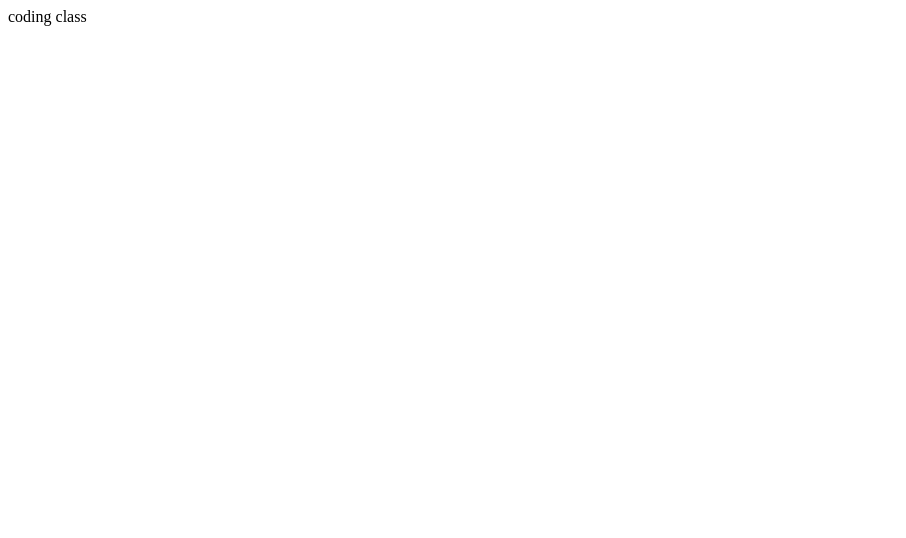
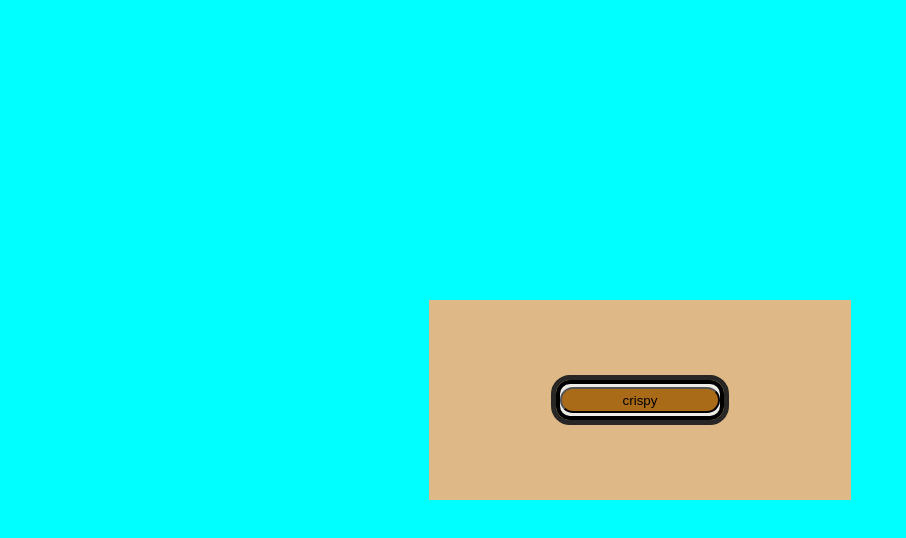
Before and after one commit to T-Martins1/coding_class, a plain HTML site: page index.html in a window 1280 px wide. Shown: the whole page, without its empty margins (0-906 px from the left). Drawn offline with Linux system fonts and the light colour scheme.

Commit message:
coding_class

```diff
--- a/index.html
+++ b/index.html
@@ -5,9 +5,16 @@
     <meta http-equiv="X-UA-Compatible" content="IE=edge">
     <meta name="viewport" content="width=device-width, initial-scale=1.0">
     <title>Document</title>
+    <link rel="stylesheet" href="main.css">
 </head>
 <body>
-     coding class
+    <section>
+        <div class="bar">
+            <div class="buttonDiv">
+                <button>crispy</button>
+            </div>
+        </div>
+    </section>
 
 </body>
 </html>
--- a/main.css
+++ b/main.css
@@ -0,0 +1,43 @@
+*{
+    margin: 0;
+    padding: 0;
+    box-sizing: border-box;
+}
+section{
+    width: 100%;
+    height: 100vh;
+    background-color: aqua;
+    display: flex;
+    align-items: center;
+    justify-content: center;
+}
+.bar{
+    width: 33%;
+    height: 25%;
+    background-color: burlywood;
+    display: flex;
+    align-items: center;
+    justify-content: center;
+}
+button{
+    width: 100%;
+    height:80%;
+    background-color: rgb(170, 107, 25);
+    font-size: 18x;
+    border-radius: 14px;
+}
+.buttonDiv{
+    width: 40%;
+    height: 20%;
+
+    border: 4px solid black;
+    outline: 5px solid rgb(41, 38, 38);
+    background-color: rgb(238, 236, 233);
+    border-radius: 14px;
+    display: flex;
+    align-items: center;
+
+}
+button:hover{
+    background-color: wheat;
+}
```
